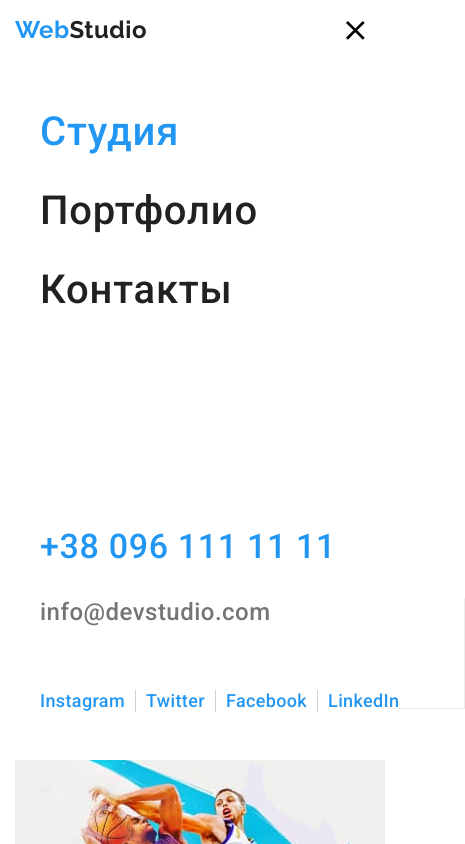
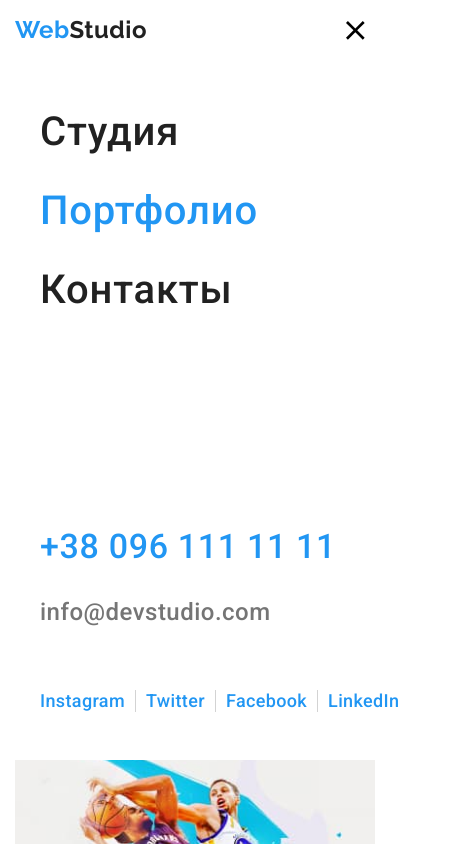
Before and after one commit to mandrshk/goit-markup-hw-08, a plain HTML site: page portfolio.html in a window 390 px wide. Both pictures are taken after a click on the button 355 px from the left and 30 px from the top of the page. Shown: the top 844 px of the page, 465 px wide, since content can reach past the window. Drawn offline with Linux system fonts and the light colour scheme.

Commit message:
added styles

```diff
--- a/portfolio.html
+++ b/portfolio.html
@@ -67,14 +67,14 @@
               <li class="sitenav__item">
                 <a
                   href="./index.html"
-                  class="sitenav__link sitenav__link--opened"
+                  class="sitenav__link sitenav__link"
                   >Студия</a
                 >
               </li>
               <li class="sitenav__item">
                 <a
                   href="./portfolio.html"
-                  class="sitenav__link"
+                  class="sitenav__link--opened"
                   >Портфолио</a
                 >
               </li>
@@ -155,14 +155,14 @@
             <li class="sitenavigation__item">
               <a
                 href="./index.html"
-                class="sitenavigation__link sitenavigation__link--opened"
+                class="sitenavigation__link sitenavigation__link"
                 >Студия</a
               >
             </li>
             <li class="sitenavigation__item">
               <a
                 href="./portfolio.html"
-                class="sitenavigation__link"
+                class="sitenavigation__link--opened"
                 >Портфолио</a
               >
             </li>
--- a/scss/components/_clients.scss
+++ b/scss/components/_clients.scss
@@ -32,8 +32,7 @@
 
 
     @include mq(mobile-only) {
-        max-width: 210px;
-        width: 100%;
+        width: 210px;
         margin-bottom: 30px;
         &:nth-child(2n) {
             margin-right: 0;
--- a/scss/components/_header-mobmenu.scss
+++ b/scss/components/_header-mobmenu.scss
@@ -125,6 +125,8 @@
 }
 
 .social-networks {
+    max-width: 357px;
+    max-width: 100%;
     font-size: 18px;
     line-height: 22px;
     /* identical to box height, or 122% */
--- a/scss/components/_modal.scss
+++ b/scss/components/_modal.scss
@@ -12,7 +12,19 @@
     margin-left: auto;
     margin-right: auto;
     max-width: 1600px;
+
+    @include mq(mobile-only){
+        padding: 118px 0;
+        height: 400px;
+        background-image: linear-gradient(to right,
+                    rgba(47, 48, 58, 0.4),
+                    rgba(47, 48, 58, 0.4)),
+                url(../images/mobile-header.jpg);
+
+    }
 }
+
+
 
 .hero__title {
     width: 696px;
@@ -30,9 +42,11 @@
 
     @include mq(mobile-only){
         max-width: 360px;
+        max-width: 100%;
         font-weight: 900;
             font-size: 26px;
             line-height: 42px;
+            margin-bottom: 30px;
 
     }
 }
@@ -88,7 +102,7 @@
 
     @include mq(not-desktop){
         width: 450px;
-            height: 609px;
+        height: 609px;
     }
 }
 
--- a/scss/components/_projects.scss
+++ b/scss/components/_projects.scss
@@ -15,7 +15,8 @@
 }
 
 .project-item {
-        width: 450px;
+        max-width: 450px;
+        max-width: 100%;
         margin-bottom: 30px;
         &:last-child{
             margin-bottom: 0;
```
Also changed, not shown: css/main.css, css/main.min.css, images/mobile-header.jpg (added), 2 other files.
